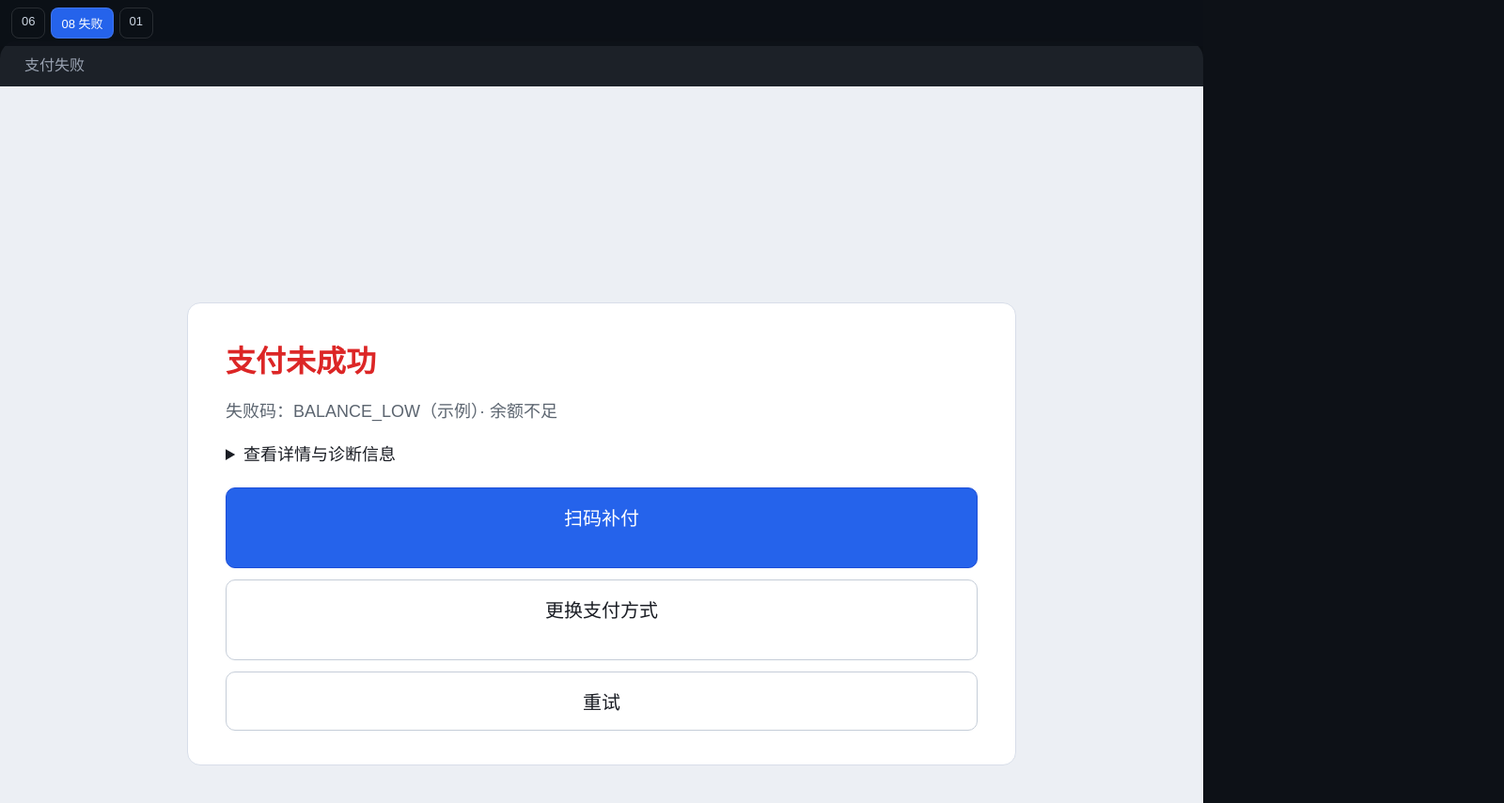
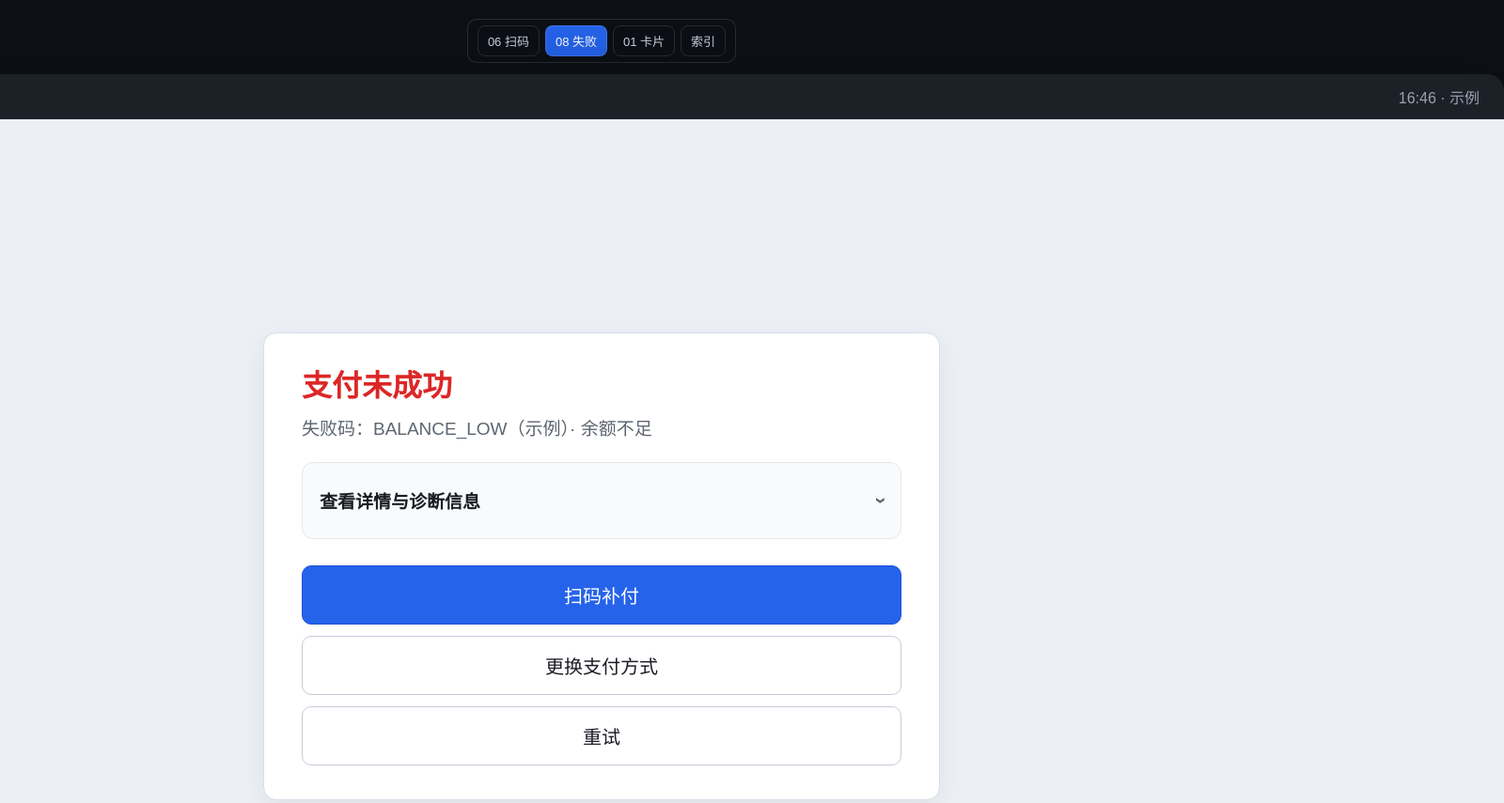
Before and after one commit to lmorag87-cmd/PRD-html, a plain HTML site: page docs/cooperative-parking-pay/hmi/hmi-pay-scr-08-fail-prototype.html in a window 1280 px wide. Shown: the top 855 px of the page at 94% size, 1600 px wide, since content can reach past the window. Drawn offline with Linux system fonts and the light colour scheme.

Commit message:
Fix SCR-PAY-08 card and button alignment
Co-authored-by: Cursor <cursoragent@cursor.com>

```diff
--- a/docs/cooperative-parking-pay/hmi/hmi-pay-scr-08-fail-prototype.html
+++ b/docs/cooperative-parking-pay/hmi/hmi-pay-scr-08-fail-prototype.html
@@ -4,49 +4,214 @@
   <meta charset="utf-8">
   <meta name="viewport" content="width=device-width, initial-scale=1">
   <title>SCR-PAY-08 · 支付失败</title>
+  <!-- 1920×1080 #stage；对齐车机壳层 -->
   <style>
-    :root { --font-hmi: "Source Han Sans SC", "Noto Sans SC", "思源黑体", sans-serif; --accent: #2563eb; --danger: #dc2626; }
-    html, body { margin: 0; background: #0d1117; font-family: var(--font-hmi); }
-    body { display: flex; align-items: center; justify-content: center; padding-top: 44px; min-height: 100vh; }
-    .proto-nav { position: fixed; top: 0; left: 0; right: 0; z-index: 9; display: flex; gap: 6px; padding: 8px 12px; background: rgba(13,17,23,.92); font-size: 13px; }
-    .proto-nav a { padding: 6px 10px; border-radius: 8px; color: #cbd5e1; text-decoration: none; border: 1px solid rgba(255,255,255,.12); }
+    :root {
+      --font-hmi: "Source Han Sans SC", "Noto Sans SC", "思源黑体", sans-serif;
+      --accent: #2563eb;
+      --danger: #dc2626;
+      --topbar-h: 48px;
+      --dock-h: 80px;
+      --main-bg: #eceff4;
+      --card-bg: #fff;
+      --text: #1a1d24;
+      --muted: #5c6570;
+    }
+    * { box-sizing: border-box; }
+    html, body { margin: 0; min-height: 100%; background: #0d1117; font-family: var(--font-hmi); }
+    body {
+      min-height: 100vh;
+      display: flex;
+      align-items: center;
+      justify-content: center;
+      padding: 20px 16px 32px;
+    }
+    .demo-wrap {
+      display: flex;
+      flex-direction: column;
+      align-items: center;
+      gap: 12px;
+    }
+    .proto-nav {
+      display: flex;
+      flex-wrap: wrap;
+      gap: 6px;
+      justify-content: center;
+      padding: 6px 10px;
+      background: rgba(13,17,23,.95);
+      border-radius: 10px;
+      border: 1px solid rgba(255,255,255,.12);
+      font-size: 13px;
+    }
+    .proto-nav a {
+      padding: 6px 10px;
+      border-radius: 8px;
+      color: #cbd5e1;
+      text-decoration: none;
+      border: 1px solid rgba(255,255,255,.12);
+    }
     .proto-nav a.on { background: var(--accent); color: #fff; }
-    #stage { width: 1920px; height: 1080px; position: relative; border-radius: 18px; box-shadow: 0 24px 80px rgba(0,0,0,.55); background: #0b0f14; overflow: hidden; }
-    .main-wrap { position: absolute; top: 48px; left: 0; right: 0; bottom: 80px; background: #eceff4; display: flex; align-items: center; justify-content: center; padding: 32px; }
-    .card { background: #fff; border-radius: 14px; padding: 36px 40px; max-width: 800px; width: 100%; color: #1a1d24; border: 1px solid #d8dee9; }
-    h1 { margin: 0 0 8px; font-size: 32px; color: var(--danger); }
-    .code { font-size: 18px; color: #5c6570; margin-bottom: 20px; }
-    details { font-size: 18px; margin-bottom: 24px; }
-    .cta-col { display: flex; flex-direction: column; gap: 12px; }
-    .btn { padding: 16px 24px; border-radius: 10px; font-size: 20px; min-height: 52px; border: 1px solid #c5cdd8; background: #fff; cursor: pointer; font-family: inherit; text-align: center; text-decoration: none; color: inherit; display: block; }
-    .btn.primary { background: var(--accent); color: #fff; border-color: #1d4ed8; }
-    .dock { position: absolute; bottom: 0; left: 0; right: 0; height: 80px; padding: 0 28px; display: flex; align-items: center; background: #1c2128; color: #8b95a8; font-size: 17px; }
+    #stage {
+      width: 1920px;
+      height: 1080px;
+      flex-shrink: 0;
+      display: flex;
+      flex-direction: column;
+      border-radius: 18px;
+      box-shadow: 0 24px 80px rgba(0,0,0,.55);
+      background: #0b0f14;
+      overflow: hidden;
+    }
+    .status-bar {
+      flex: 0 0 var(--topbar-h);
+      height: var(--topbar-h);
+      padding: 0 26px;
+      display: flex;
+      align-items: center;
+      justify-content: space-between;
+      background: #1c2128;
+      color: #9aa3b2;
+      font-size: 16px;
+    }
+    .status-bar .title { color: #fca5a5; font-size: 18px; font-weight: 600; }
+    .main-wrap {
+      flex: 1;
+      min-height: 0;
+      background: var(--main-bg);
+      display: flex;
+      align-items: center;
+      justify-content: center;
+      padding: 40px 48px;
+    }
+    .card {
+      width: 720px;
+      max-width: 100%;
+      background: var(--card-bg);
+      border-radius: 14px;
+      padding: 36px 40px;
+      border: 1px solid #d8dee9;
+      box-shadow: 0 8px 28px rgba(15,23,42,.06);
+      color: var(--text);
+    }
+    .card h1 {
+      margin: 0 0 12px;
+      font-size: 32px;
+      font-weight: 650;
+      color: var(--danger);
+      line-height: 1.25;
+    }
+    .card .code {
+      margin: 0 0 20px;
+      font-size: 19px;
+      color: var(--muted);
+      line-height: 1.5;
+    }
+    .detail-box {
+      margin: 0 0 28px;
+      padding: 16px 18px;
+      border-radius: 12px;
+      background: #f9fafb;
+      border: 1px solid #e5e7eb;
+    }
+    .detail-box summary {
+      font-size: 19px;
+      font-weight: 600;
+      color: var(--text);
+      cursor: pointer;
+      list-style: none;
+      display: flex;
+      align-items: center;
+      justify-content: space-between;
+      min-height: 48px;
+    }
+    .detail-box summary::-webkit-details-marker { display: none; }
+    .detail-box summary::after {
+      content: "›";
+      font-size: 22px;
+      color: var(--muted);
+      transform: rotate(90deg);
+      transition: transform .15s;
+    }
+    .detail-box[open] summary::after { transform: rotate(-90deg); }
+    .detail-box p {
+      margin: 12px 0 0;
+      padding-top: 12px;
+      border-top: 1px solid #e5e7eb;
+      font-size: 18px;
+      color: var(--muted);
+      line-height: 1.55;
+    }
+    .cta-col {
+      display: flex;
+      flex-direction: column;
+      gap: 12px;
+      width: 100%;
+    }
+    .btn {
+      display: flex;
+      align-items: center;
+      justify-content: center;
+      width: 100%;
+      padding: 16px 24px;
+      border-radius: 10px;
+      font-size: 20px;
+      min-height: 52px;
+      border: 1px solid #c5cdd8;
+      background: #fff;
+      cursor: pointer;
+      font-family: inherit;
+      text-decoration: none;
+      color: var(--text);
+    }
+    .btn.primary {
+      background: var(--accent);
+      color: #fff;
+      border-color: #1d4ed8;
+    }
+    .dock {
+      flex: 0 0 var(--dock-h);
+      height: var(--dock-h);
+      padding: 0 28px;
+      display: flex;
+      align-items: center;
+      background: #1c2128;
+      color: #8b95a8;
+      font-size: 17px;
+    }
   </style>
 </head>
 <body>
-  <nav class="proto-nav">
-    <a href="hmi-pay-scr-06-qr-prototype.html">06</a>
+  <div class="demo-wrap">
+    <nav class="proto-nav" aria-label="原型导航">
+      <a href="hmi-pay-scr-06-qr-prototype.html">06 扫码</a>
       <a href="hmi-pay-scr-08-fail-prototype.html" class="on">08 失败</a>
-    <a href="hmi-pay-scr-01-card-prototype.html">01</a>
+      <a href="hmi-pay-scr-01-card-prototype.html">01 卡片</a>
+      <a href="hmi-pay-index-prototype.html">索引</a>
     </nav>
-  <article id="stage" aria-label="SCR-PAY-08 支付失败 F-08 F-09">
-    <header style="position:absolute;top:0;left:0;right:0;height:48px;background:#1c2128;color:#9aa3b2;display:flex;align-items:center;padding:0 26px;font-size:16px"><span>支付失败</span></header>
+    <article id="stage" aria-label="SCR-PAY-08 支付失败">
+      <header class="status-bar">
+        <span class="title">支付失败</span>
+        <span>16:46 · 示例</span>
+      </header>
       <main class="main-wrap">
         <section class="card">
           <h1>支付未成功</h1>
           <p class="code">失败码：BALANCE_LOW（示例）· 余额不足</p>
-        <details>
+          <details class="detail-box">
             <summary>查看详情与诊断信息</summary>
-          <p style="margin-top:12px">建议：更换支付方式或使用手机扫码。已记录脱敏日志供客服查询。</p>
+            <p>建议：更换支付方式或使用手机扫码。已记录脱敏日志供客服查询。</p>
           </details>
-        <span class="cta-col">
+          <div class="cta-col">
             <a class="btn primary" href="hmi-pay-scr-06-qr-prototype.html">扫码补付</a>
             <a class="btn" href="hmi-pay-scr-01-card-prototype.html">更换支付方式</a>
             <button type="button" class="btn" onclick="location.reload()">重试</button>
-        </span>
+          </div>
         </section>
       </main>
-    <footer class="dock"><span>归因文案来自错误码字典 OTA（示例）</span></footer>
+      <footer class="dock">
+        <span>归因文案来自错误码字典 OTA（示例）</span>
+      </footer>
     </article>
+  </div>
 </body>
 </html>
```
Also changed, not shown: prototypes/cooperative-parking-pay/hmi/hmi-pay-scr-08-fail-prototype.html (+190 -25 lines). Lines whose indentation alone changed are shown as unchanged.
